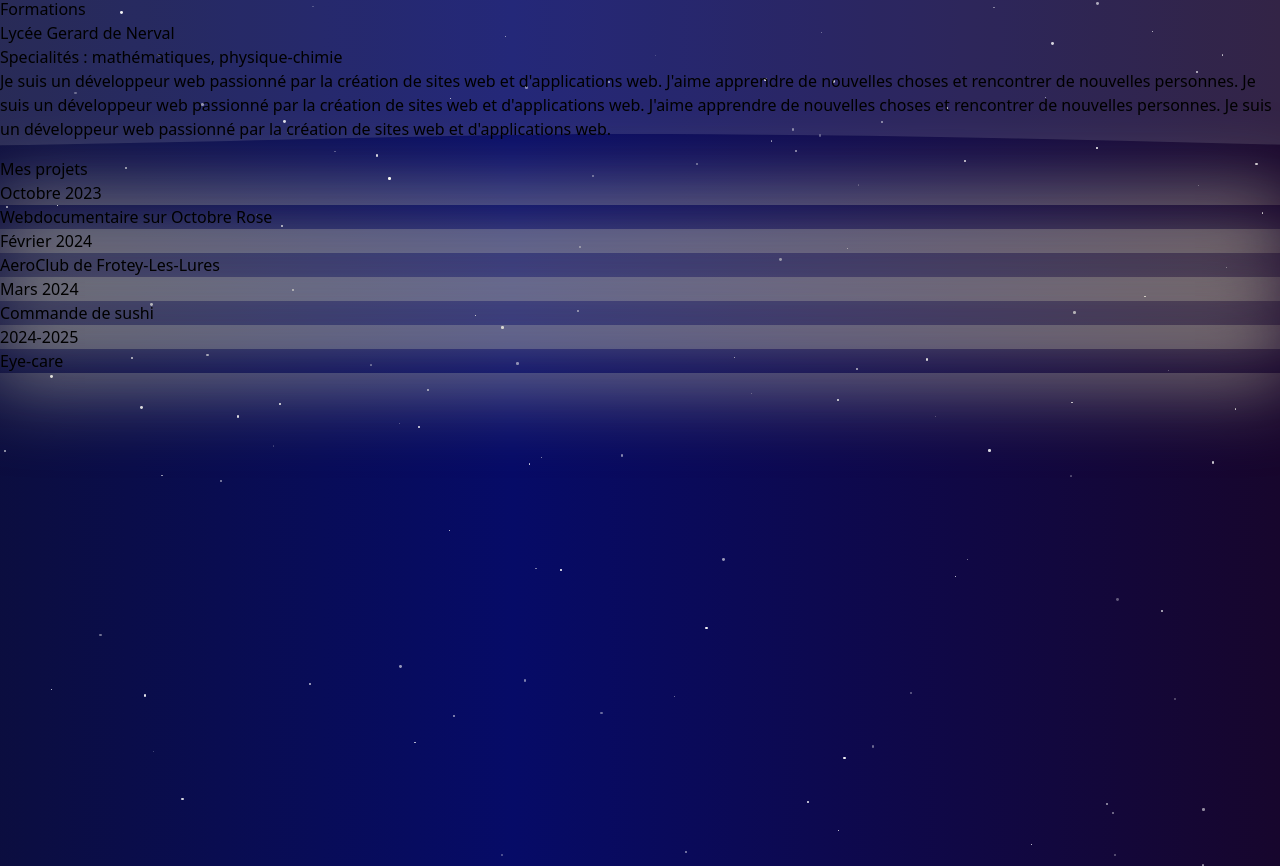
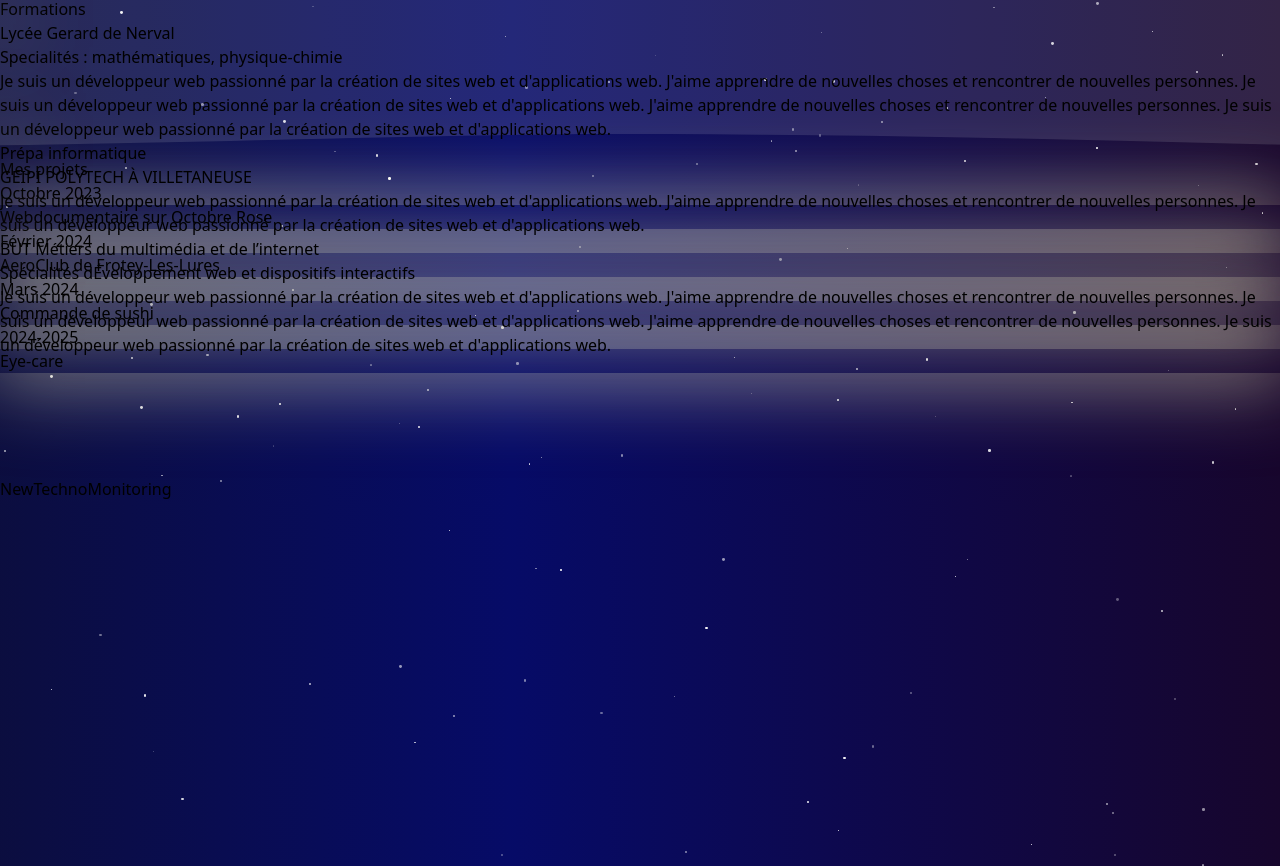
Before and after one commit to ArnoLM7/portfolio_2025, a Next.js app: page / in a window 1280 px wide. Shown: the part 1758-2624 px from the top of the page. Built offline with nearby package versions, Linux system fonts and the light colour scheme.

Commit message:
Formation done

```diff
--- a/src/app/components/MyProject.tsx
+++ b/src/app/components/MyProject.tsx
@@ -41,7 +41,7 @@ export default function MyProject() {
 				<div className="flex gap-16">
 					<div className="mt-32 text-center text-yellow-100">
 						<h4 className="mb-4 text-3xl font-[Tackerlen]">Octobre 2023</h4>
-						<div className="project flex justify-center items-center bg-yellow-100 w-52 h-52  rounded-full p-2 shadowLight">
+						<div className="project flex justify-center items-center bg-yellow-100 w-52 h-52 rounded-full p-2 shadowLight">
 							<p className="font-[Questrial] text-center text-xl text-blue-950">
 								Webdocumentaire sur Octobre Rose
 							</p>
--- /dev/null
+++ b/src/app/components/NewTechnoMonitoring.tsx
@@ -0,0 +1,5 @@
+import React from "react";
+
+export default function NewTechnoMonitoring() {
+	return <div>NewTechnoMonitoring</div>;
+}
--- a/src/app/components/Schooling.tsx
+++ b/src/app/components/Schooling.tsx
@@ -2,17 +2,55 @@ import React from "react";
 
 export default function Schooling() {
 	return (
-		<div className="heightContainer mt-20 mx-64 items-center flex">
+		<div className="heightContainer mt-64 mx-64 items-center flex">
 			<div className="relative">
 				<h2 className="text-5xl font-[Tackerlen] mb-12">Formations</h2>
-				<div className="flex gap-16">
-					<span className="h-4"></span>
+				<div className="flex gap-2 pl-10 mb-10">
+					<span className="bg-yellow-100 shadowLight spanSchooling"></span>
 					<div>
 						<h3 className="font-[Tackerlen] pl-6 text-4xl">
 							Lycée Gerard de Nerval
 						</h3>
-						<p className="font-[Tackerlen] pl-6">
+						<p className="font-[Tackerlen] text-lg pl-6 mb-2">
 							Specialités : mathématiques, physique-chimie
+						</p>
+						<p className="text-base font-[Questrial] pl-6">
+							Je suis un développeur web passionné par la création de sites web
+							et d&apos;applications web. J&apos;aime apprendre de nouvelles
+							choses et rencontrer de nouvelles personnes. Je suis un
+							développeur web passionné par la création de sites web et
+							d&apos;applications web. J&apos;aime apprendre de nouvelles choses
+							et rencontrer de nouvelles personnes. Je suis un développeur web
+							passionné par la création de sites web et d&apos;applications web.
+						</p>
+					</div>
+				</div>
+				<div className="flex gap-2 pl-10 mb-10">
+					<span className="bg-yellow-100 shadowLight spanSchooling"></span>
+					<div>
+						<h3 className="font-[Tackerlen] pl-6 text-4xl">
+							Prépa informatique
+						</h3>
+						<p className="font-[Tackerlen] text-lg pl-6 mb-2">
+							GEIPI POLYTECH À VILLETANEUSE
+						</p>
+						<p className="text-base font-[Questrial] pl-6">
+							Je suis un développeur web passionné par la création de sites web
+							et d&apos;applications web. J&apos;aime apprendre de nouvelles
+							choses et rencontrer de nouvelles personnes. Je suis un
+							développeur web passionné par la création de sites web et
+							d&apos;applications web.
+						</p>
+					</div>
+				</div>
+				<div className="flex gap-2 pl-10">
+					<span className="bg-yellow-100 shadowLight spanSchooling"></span>
+					<div className="flex flex-col justify-between">
+						<h3 className="font-[Tackerlen] pl-6 text-4xl">
+							BUT Métiers du multimédia et de l’internet
+						</h3>
+						<p className="font-[Tackerlen] text-lg pl-6 mb-2">
+							Spécialités dÉveloppement web et dispositifs interactifs
 						</p>
 						<p className="text-base font-[Questrial] pl-6">
 							Je suis un développeur web passionné par la création de sites web
--- a/src/app/page.tsx
+++ b/src/app/page.tsx
@@ -6,6 +6,7 @@ import Intro from "./components/Intro";
 import MySkills from "./components/MySkills";
 import MyProject from "./components/MyProject";
 import Schooling from "./components/Schooling";
+import NewTechnoMonitoring from "./components/NewTechnoMonitoring";
 
 export default function Home() {
 	return (
@@ -16,6 +17,7 @@ export default function Home() {
 			<StarryBackground />
 			<MyProject />
 			<Schooling />
+			<NewTechnoMonitoring />
 		</div>
 	);
 }
--- a/src/app/styles/globals.css
+++ b/src/app/styles/globals.css
@@ -43,6 +43,13 @@ body {
 	box-shadow: 0px 0px 80px 10px rgba(255, 254, 204, 0.5);
 }
 
+.spanSchooling {
+	min-width: 0.5em;
+	max-width: 1.5em;
+	min-height: 5em;
+	max-height: 35em;
+}
+
 @font-face {
 	font-family: "Tackerlen";
 	src: url("/font/tackerlen.otf") format("truetype");
```
